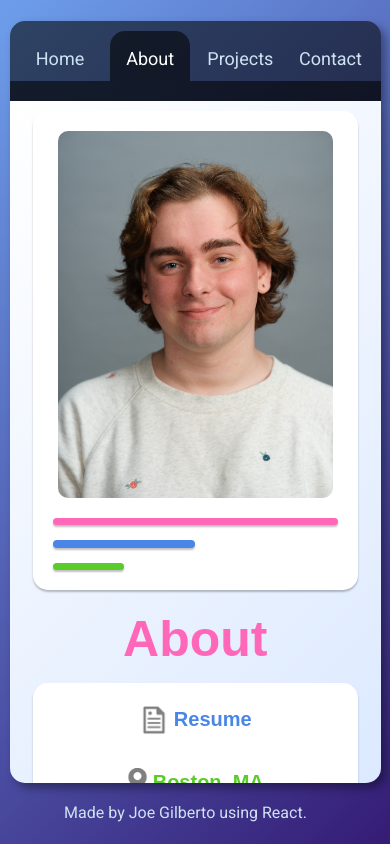
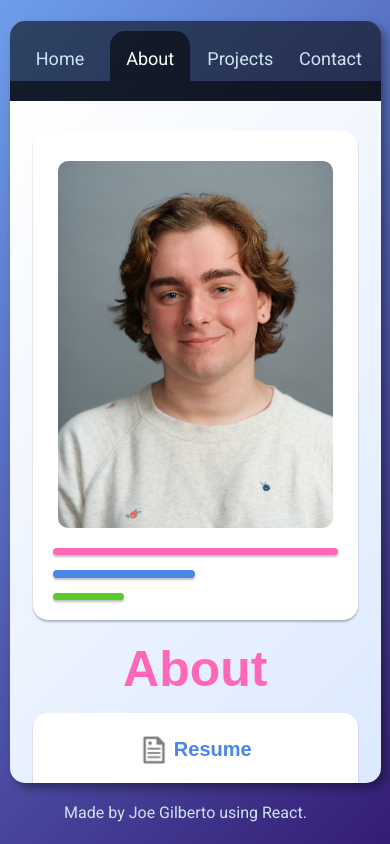
Before and after one commit to joekgilberto/portfolio, a React (Create React App) app: page /about in a window 390 px wide. Built offline with nearby package versions, Linux system fonts and the light colour scheme.

Commit message:
adds padding to top of mobile about

```diff
--- a/src/pages/About/About.css
+++ b/src/pages/About/About.css
@@ -1,7 +1,7 @@
 .About {
     display: flex;
     flex-direction: column-reverse;
-    padding: 10px;
+    padding: 30px 10px 10px 10px;
     font-family: sans-serif;
     justify-content: flex-end;
     align-items: flex-start;
@@ -22,7 +22,7 @@
     justify-content: center;
     align-items: center;
     margin: 0 auto;
-    padding: 20px;
+    padding: 30px 20px 20px 20px;
     background-color: #fff;
     gap: 20px;
     border-radius: 15px;
```
